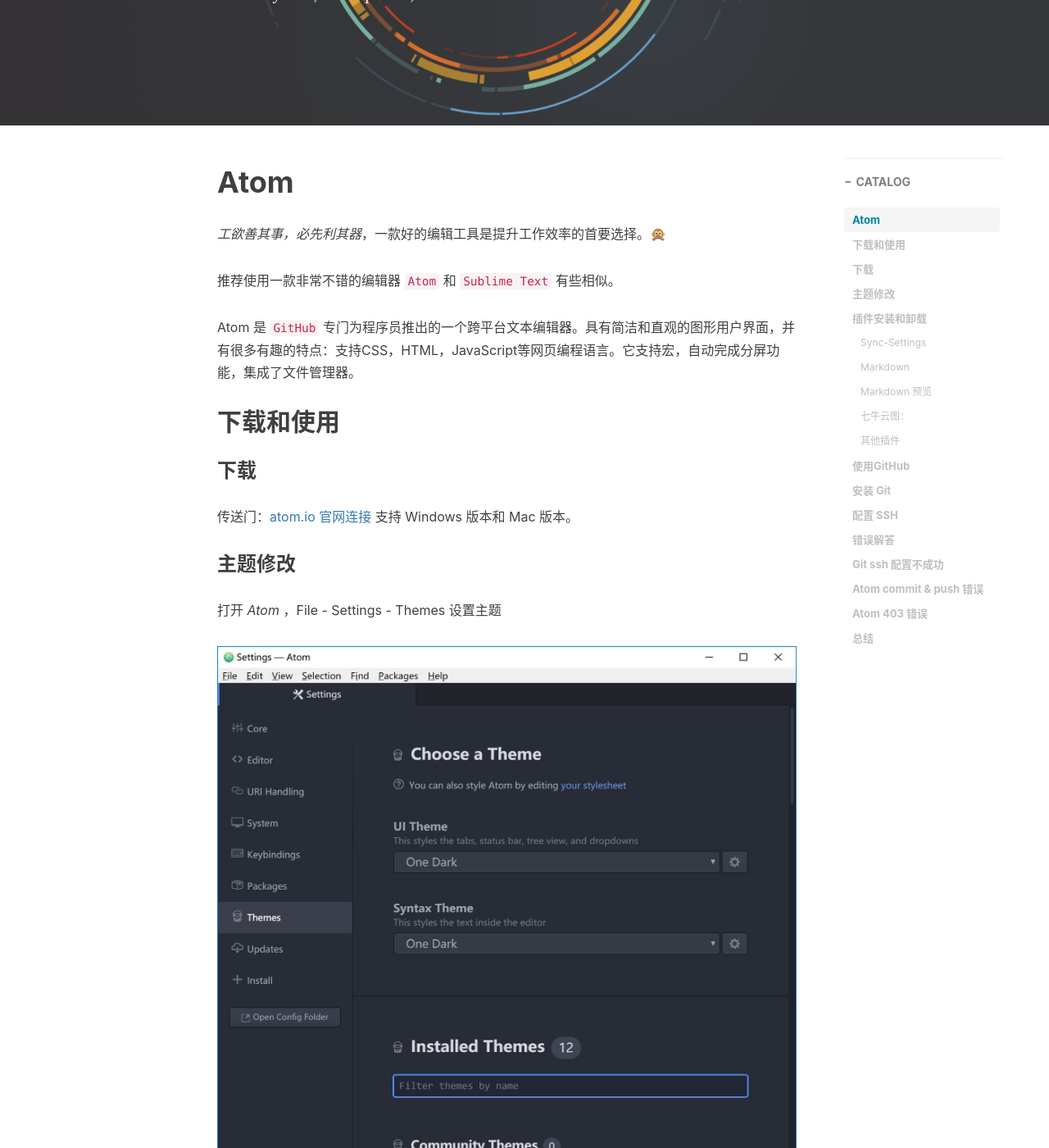
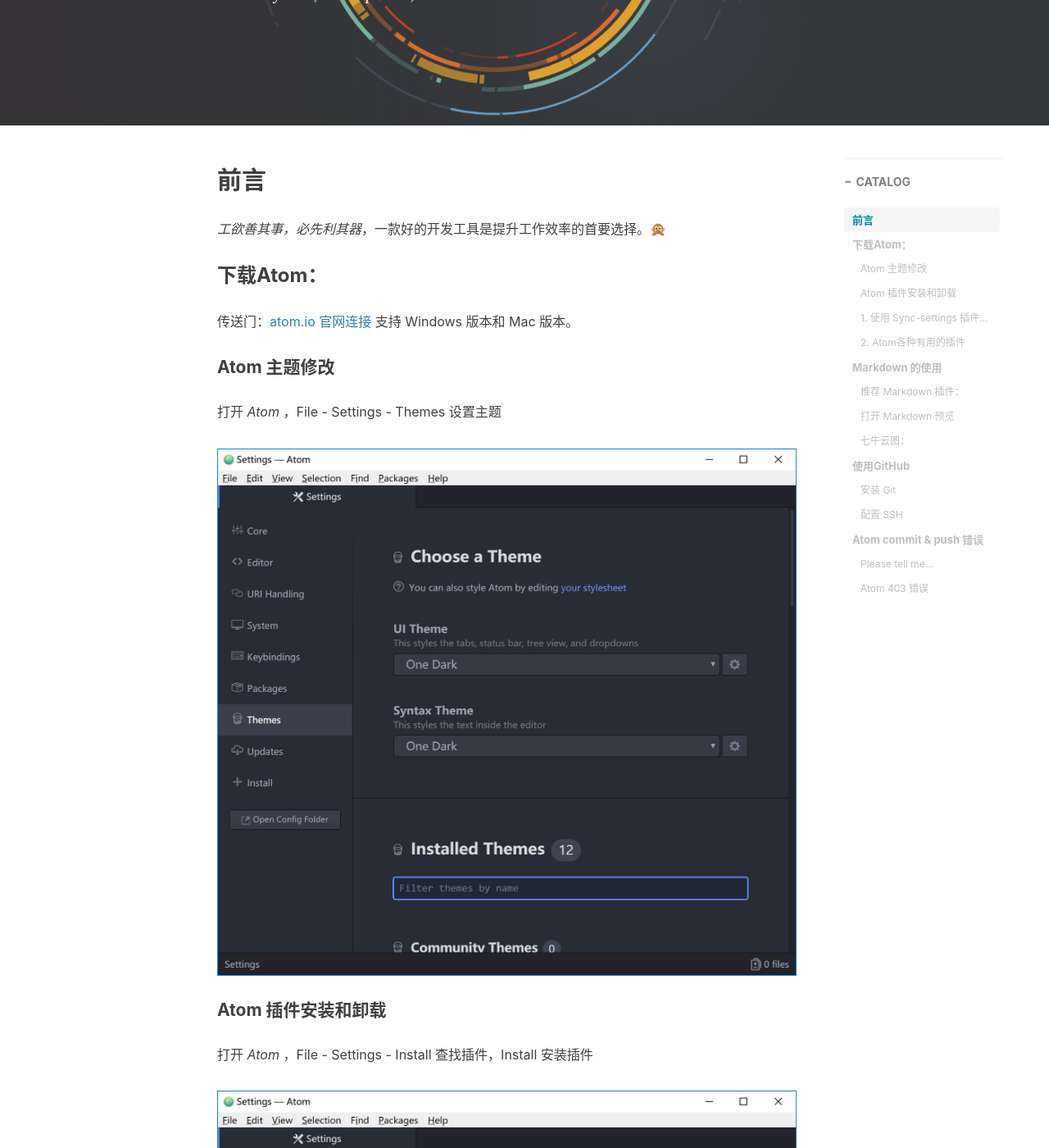
Before and after one commit to ricebai/ricebai.github.io, a Jekyll site: the page built from _posts/2018-04-21-atom-github.md, in a window 1280 px wide and 1400 px high, scrolled down 370 px. Shown: the whole window at 82% size. Built offline with Jekyll 4.4.1, drawn with Linux system fonts in a browser that asks for light colours; nearby versions of some CDN libraries; comment, search, counter and statistics services are not loaded; some of the changed text lies outside the part shown.

Commit message:
Revert "atom"
This reverts commit 3deeede0ff309bc5c6c90fece225e2fd6ba9183a.

````diff
--- a/_posts/2018-04-21-atom-github.md
+++ b/_posts/2018-04-21-atom-github.md
@@ -13,26 +13,21 @@ tags:
 ---
 
 
-# Atom
+## 前言
 
-*工欲善其事，必先利其器*，一款好的编辑工具是提升工作效率的首要选择。🙊
+*工欲善其事，必先利其器*，一款好的开发工具是提升工作效率的首要选择。🙊
 
-推荐使用一款非常不错的编辑器 `Atom` 和 `Sublime Text` 有些相似。
+### 下载Atom：
 
-Atom 是 `GitHub` 专门为程序员推出的一个跨平台文本编辑器。具有简洁和直观的图形用户界面，并有很多有趣的特点：支持CSS，HTML，JavaScript等网页编程语言。它支持宏，自动完成分屏功能，集成了文件管理器。
-
-## 下载和使用
-
-### 下载
 传送门：[atom.io 官网连接](https://atom.io) 支持 Windows 版本和 Mac 版本。
 
-### 主题修改
+#### Atom 主题修改
 
 打开 *Atom* ，File - Settings - Themes 设置主题
 
 ![themes](https://ricebai.github.io/img/posts/atom-github/settings-themes.jpg)
 
-### 插件安装和卸载
+#### Atom 插件安装和卸载
 
 打开 *Atom* ，File - Settings - Install 查找插件，Install 安装插件
 
@@ -40,33 +35,30 @@ Atom 是 `GitHub` 专门为程序员推出的一个跨平台文本编辑器。
 
 打开 *Atom* ，File - Settings - Packages 设置、卸载、禁用插件
 
-也可以通过网络搜索插件下载安装 [https://atom.io/packages/](https://atom.io/packages/)
+网络搜索插件：[https://atom.io/packages/](https://atom.io/packages/)
 
-#### Sync-Settings
+其他推荐：
 
-当在多台电脑使用 Atom 时十分方便的一个插件，[Sync-settings](https://ricebai.github.io/2018/04/22/atom-sync) 备份神器，能自动同步 Atom 设置和插件。
+##### 1.  [使用 Sync-settings 插件，Atom 的备份神器](https://ricebai.github.io/2018/04/22/Atom-Sync)
 
-#### Markdown
+##### 2.  [Atom各种有用的插件](https://www.jianshu.com/p/041d3d5f3997)
 
-在需要编写 [Markdown](https://ricebai.github.io/2018/04/20/markdown-readme/) 文章时，推荐几款提升效率的插件。
+### [Markdown](https://ricebai.github.io/2018/04/20/Markdown-Readme/) 的使用
 
-- **language-markdown** 代码着色和快速创建代码片段
-- **markdown-scroll-sync** 同步预览 markdown 页面十分方便
-- **markdown-table-editor** 快速创建表格
+#### 推荐 Markdown 插件：
 
-#### Markdown 预览
+1. **language-markdown** 代码着色和快速创建代码片段
+2. **markdown-scroll-sync** 同步预览 markdown 页面十分方便
+3. **markdown-table-editor** 快速创建表格
+
+#### 打开 Markdown 预览
 
 打开 *Atom* ，Packages - Markdown Preview - Toggle Preview
 
 ![view](https://ricebai.github.io/img/posts/atom-github/markdown-view.jpg)
-
 #### 七牛云图：
 
 [如何利用 Atom 打造一个带有便捷图床功能的 Markdown 编辑器](https://www.jianshu.com/p/af4d34d39797)
-
-#### 其他插件
-
-有更多的插件推荐：[传送门](https://www.jianshu.com/p/041d3d5f3997)
 
 <a id="atom"></a>
 
@@ -76,17 +68,13 @@ Atom 官网也有操作描述，[github.atom.io](https://github.atom.io/).
 
 ![options](https://ricebai.github.io/img/posts/atom-github/atom-opts.jpg)
 
-## 安装 Git
+#### 安装 Git
 
-我们需要先下载 [Git](https://git-scm.com/downloads)，运行后进行下面配置。
+[Git Dwonload](https://git-scm.com/downloads)
 
-### 配置 SSH
+#### 配置 SSH
 
 [（Git 学习）Git SSH Key 创建步骤](https://segmentfault.com/a/1190000009567424)
-
-## 错误解答
-
-### Git ssh 配置不成功
 
 > 如果 ssh 如下图错误，配置ssh重来一遍
 
@@ -94,7 +82,7 @@ Atom 官网也有操作描述，[github.atom.io](https://github.atom.io/).
 
 ### Atom `commit` & `push` 错误
 
-***Please tell me...***
+#### Please tell me...
 
 这个问题好处理，按照它的提示，在 `Git` 中运行命令：
 
@@ -103,11 +91,12 @@ git config --global user.email '你的邮箱'
 git config --global user.name ‘你的名字’
 ```
 
+
 > 这需要运行 git 添加用户名和邮箱
 
 ![account](https://ricebai.github.io/img/posts/atom-github/atom-act.jpg)
 
-### Atom 403 错误
+#### Atom 403 错误
 
 如果你遇到下图提示，Atom 403 错误，恭喜你找到了解决方法。
 
@@ -122,9 +111,3 @@ git config --global user.name ‘你的名字’
 在 GitHub Desktop 菜单，选择 Repository - Open in Atom ,这时在 Atom 中的 `push` 操作就好了
 
 看到这里还不知道怎么 `commit`、`push` ? [传送门-送你回去再看一遍](#atom)
-
-### 总结
-
-通过 `GitHub Desktop` 工具打开 `Atom` 可以直接使用 Atom 的 `commit`、`push` 操作。
-
-而安装 `Git` 呢，能使用 `Git` 命令操作 GitHub 。
````
